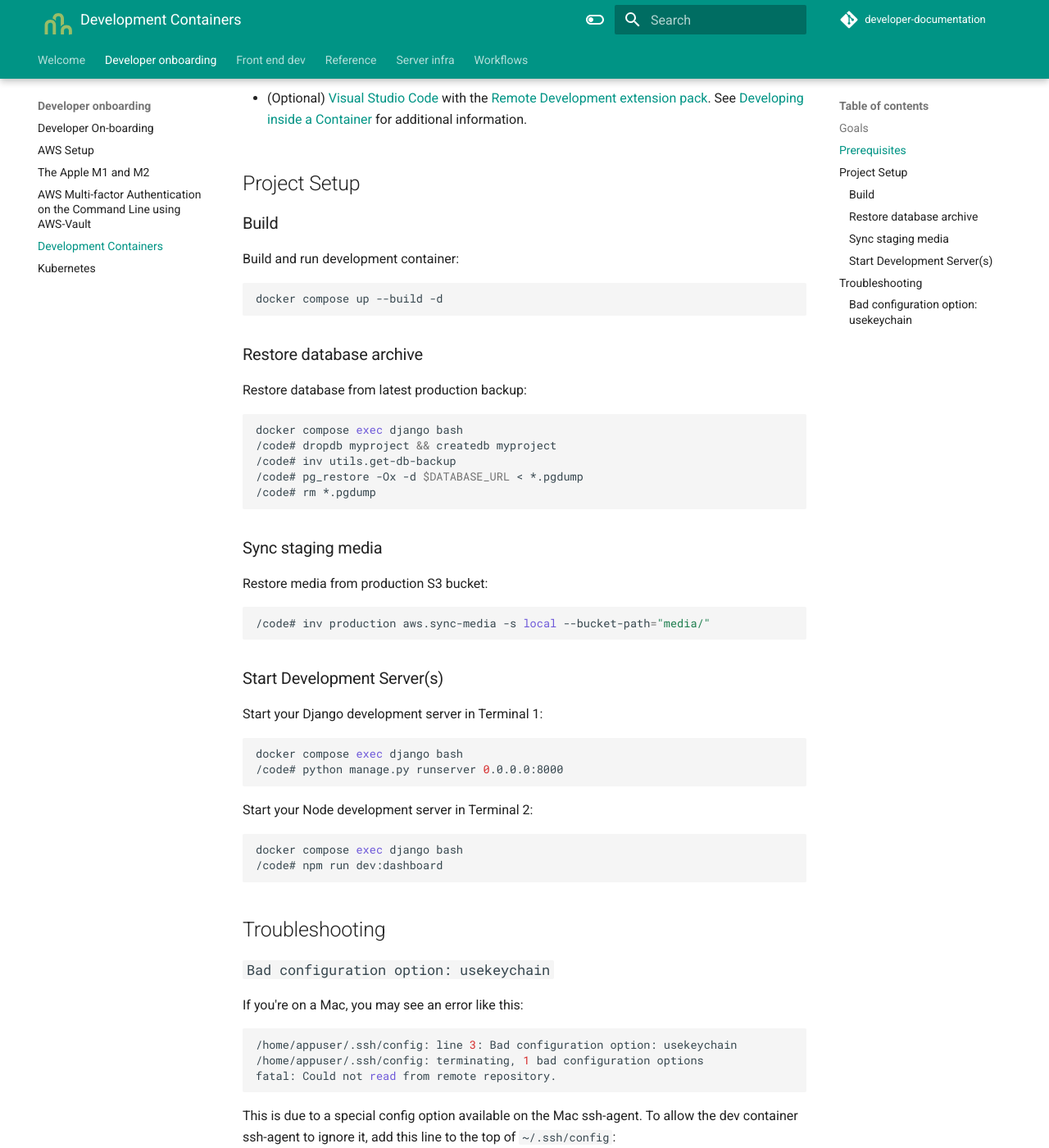
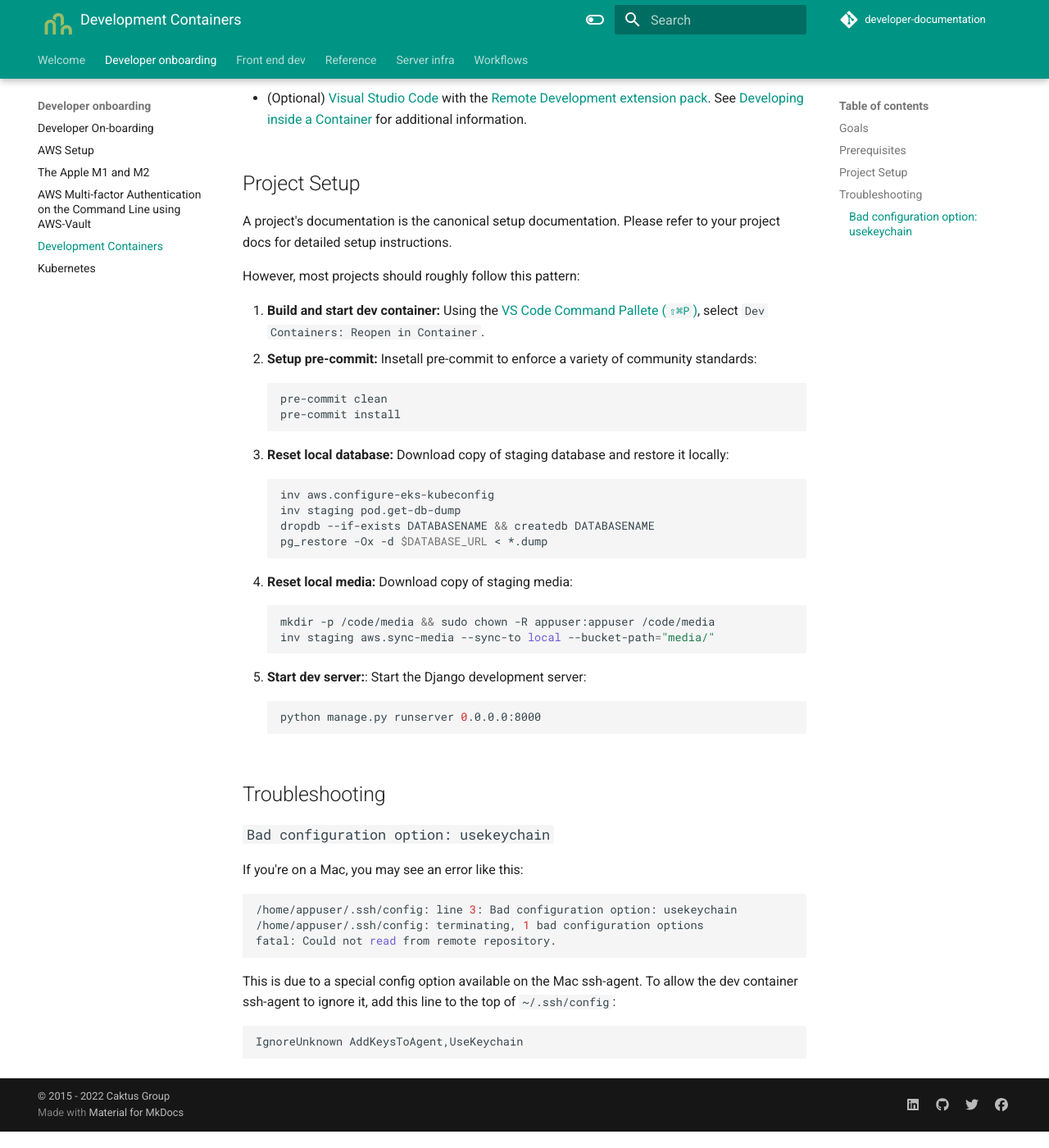
Before and after one commit to caktus/guidebook, an MkDocs documentation site: the page built from docs/developer-onboarding/dev-containers.md, in a window 1280 px wide and 1400 px high, scrolled down 816 px. Shown: the whole window at 82% size. Built offline with MkDocs 1.6.1 and Material for MkDocs 9.7.7, drawn with Linux system fonts in a browser that asks for light colours; comment, search, counter and statistics services are not loaded.

Commit message:
Update dev-containers.md

````diff
--- a/docs/developer-onboarding/dev-containers.md
+++ b/docs/developer-onboarding/dev-containers.md
@@ -28,49 +28,32 @@ To get started, make sure you have:
 
 ## Project Setup
 
-### Build
+A project's documentation is the canonical setup documentation. Please refer to your project docs for detailed setup instructions.
 
-Build and run development container:
+However, most projects should roughly follow this pattern:
 
-```sh
-docker compose up --build -d
-```
-
-### Restore database archive
-
-Restore database from latest production backup:
-
-```sh
-docker compose exec django bash
-/code# dropdb myproject && createdb myproject
-/code# inv utils.get-db-backup
-/code# pg_restore -Ox -d $DATABASE_URL < *.pgdump
-/code# rm *.pgdump
-```
-
-### Sync staging media
-
-Restore media from production S3 bucket:
-
-```sh
-/code# inv production aws.sync-media -s local --bucket-path="media/"
-```
-
-### Start Development Server(s)
-
-Start your Django development server in Terminal 1:
-
-```sh
-docker compose exec django bash
-/code# python manage.py runserver 0.0.0.0:8000
-```
-
-Start your Node development server in Terminal 2:
-
-```sh
-docker compose exec django bash
-/code# npm run dev:dashboard
-```
+1. **Build and start dev container:** Using the [VS Code Command Pallete (`⇧⌘P`)](https://code.visualstudio.com/docs/getstarted/userinterface#_command-palette), select `Dev Containers: Reopen in Container`.
+2. **Setup pre-commit:** Insetall pre-commit to enforce a variety of community standards:
+   ```sh
+   pre-commit clean
+   pre-commit install
+   ```
+3. **Reset local database:** Download copy of staging database and restore it locally:
+   ```sh
+   inv aws.configure-eks-kubeconfig
+   inv staging pod.get-db-dump
+   dropdb --if-exists DATABASENAME && createdb DATABASENAME
+   pg_restore -Ox -d $DATABASE_URL < *.dump
+   ```
+4. **Reset local media:** Download copy of staging media:
+   ```sh
+   mkdir -p /code/media && sudo chown -R appuser:appuser /code/media
+   inv staging aws.sync-media --sync-to local --bucket-path="media/"
+   ```
+5. **Start dev server:**: Start the Django development server:
+   ```sh
+   python manage.py runserver 0.0.0.0:8000
+   ```
 
 ## Troubleshooting
 
````
